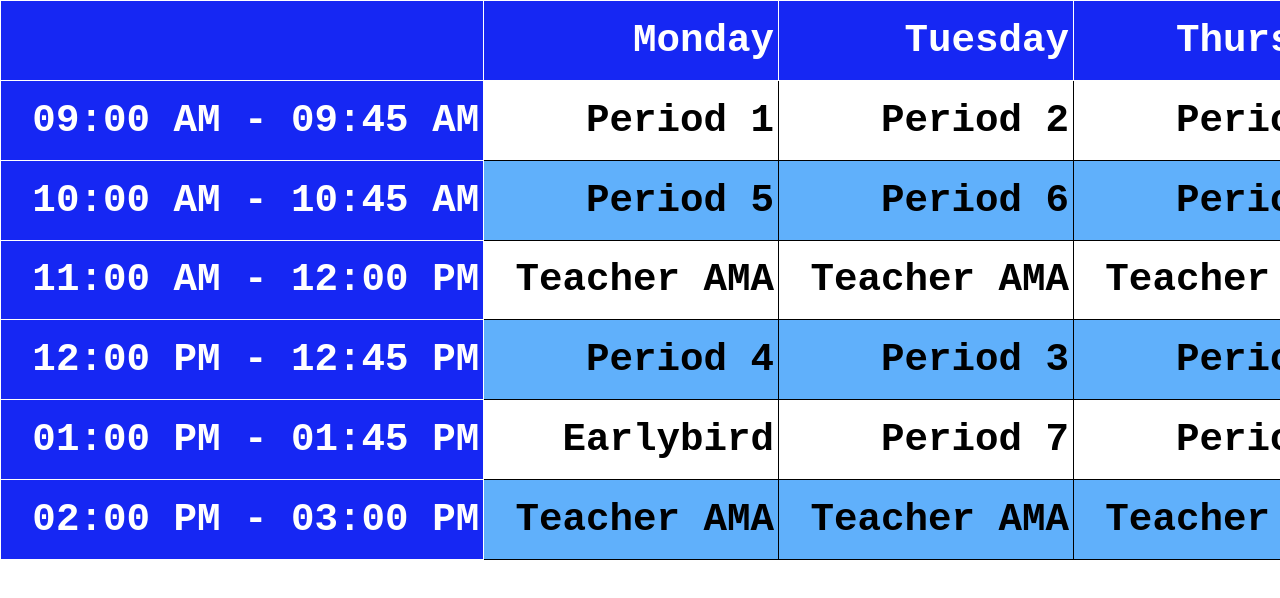
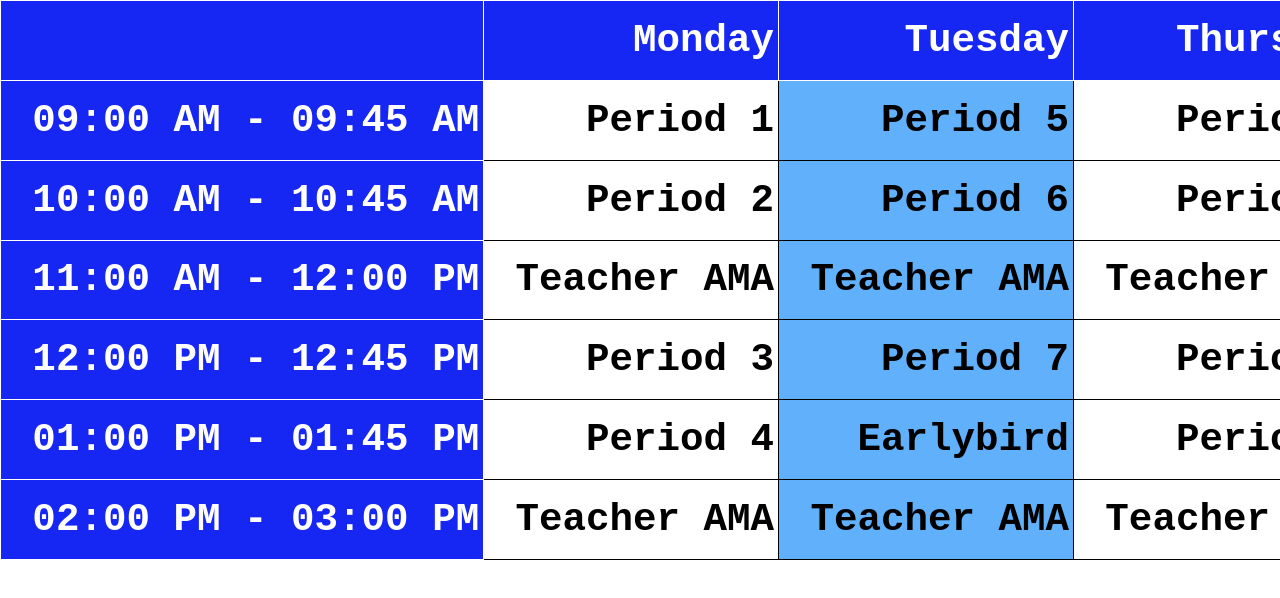
Before and after one commit to jpeterik12/countdownlhs, a plain HTML site: page html/corona.html in a window 1280 px wide. Shown: the top 598 px of the page. Drawn offline with Linux system fonts and the light colour scheme.

Commit message:
fix corona

```diff
--- a/html/corona.html
+++ b/html/corona.html
@@ -64,43 +64,43 @@
     <tr>
       <td class="header">09:00 AM - 09:45 AM</td>
       <td class="white-background">Period 1</td>
-      <td class="white-background">Period 2</td>
-      <td class="white-background">Period 3</td>
+      <td class="alternate">Period 5</td>
       <td class="white-background">Period 4</td>
+      <td class="alternate">Earlybird</td>
     </tr>
     <tr>
       <td class="header">10:00 AM - 10:45 AM</td>
-      <td class="alternate">Period 5</td>
+      <td class="white-background">Period 2</td>
       <td class="alternate">Period 6</td>
+      <td class="white-background">Period 3</td>
       <td class="alternate">Period 7</td>
-      <td class="alternate">Earlybird</td>
     </tr>
     <tr>
       <td class="header">11:00 AM - 12:00 PM</td>
       <td class="white-background">Teacher AMA</td>
+      <td class="alternate">Teacher AMA</td>
       <td class="white-background">Teacher AMA</td>
-      <td class="white-background">Teacher AMA</td>
-      <td class="white-background">Teacher AMA</td>
+      <td class="alternate">Teacher AMA</td>
     </tr>
     <tr>
       <td class="header">12:00 PM - 12:45 PM</td>
-      <td class="alternate">Period 4</td>
-      <td class="alternate">Period 3</td>
-      <td class="alternate">Period 2</td>
-      <td class="alternate">Period 1</td>
+      <td class="white-background">Period 3</td>
+      <td class="alternate">Period 7</td>
+      <td class="white-background">Period 2</td>
+      <td class="alternate">Period 6</td>
     </tr>
     <tr>
       <td class="header">01:00 PM - 01:45 PM</td>
-      <td class="white-background">Earlybird</td>
-      <td class="white-background">Period 7</td>
-      <td class="white-background">Period 6</td>
-      <td class="white-background">Period 5</td>
+      <td class="white-background">Period 4</td>
+      <td class="alternate">Earlybird</td>
+      <td class="white-background">Period 1</td>
+      <td class="alternate">Period 5</td>
     </tr>
     <tr>
       <td class="header">02:00 PM - 03:00 PM</td>
+      <td class="white-background">Teacher AMA</td>
       <td class="alternate">Teacher AMA</td>
-      <td class="alternate">Teacher AMA</td>
-      <td class="alternate">Teacher AMA</td>
+      <td class="white-background">Teacher AMA</td>
       <td class="alternate">Teacher AMA</td>
     </tr>
   </table>
```
